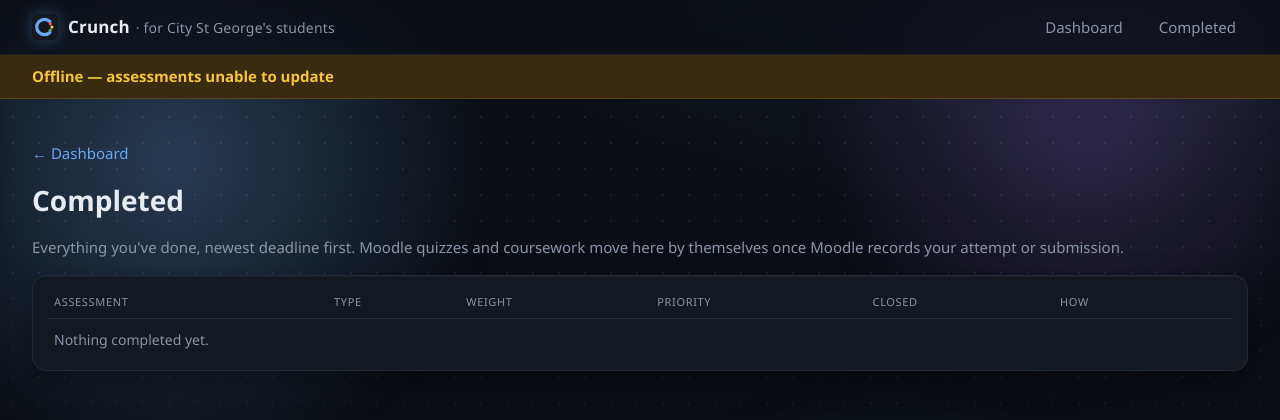
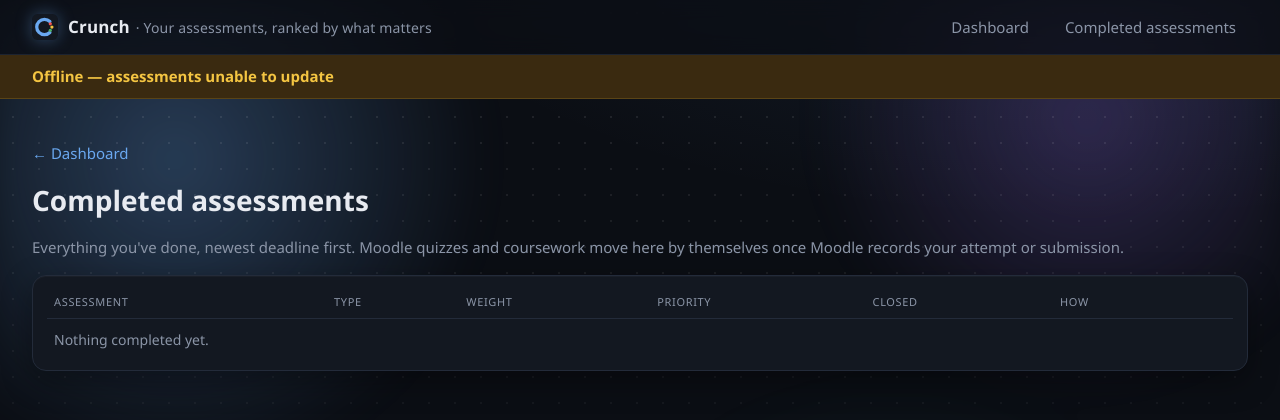
Before and after one commit to deividas-talocka/crunch, a Flask app: page /completed in a window 1280 px wide. Shown: the top 420 px of the page. Run offline with Flask 3, Linux system fonts and the light colour scheme.

Commit message:
Slogan in the top bar; rename Completed to Completed assessments
Co-Authored-By: Claude Opus 5.5 <noreply@anthropic.com>

```diff
--- a/templates/base.html
+++ b/templates/base.html
@@ -10,10 +10,10 @@
 </head>
 <body>
   <header class="topbar">
-    <a class="brand" href="{{ url_for('dashboard') }}"><img class="brand-logo" src="{{ url_for('static', filename='favicon.svg') }}" alt="">Crunch <span class="brand-sub">· for City St George's students</span></a>
+    <a class="brand" href="{{ url_for('dashboard') }}"><img class="brand-logo" src="{{ url_for('static', filename='favicon.svg') }}" alt="">Crunch <span class="brand-sub">· Your assessments, ranked by what matters</span></a>
     <nav>
       <a href="{{ url_for('dashboard') }}">Dashboard</a>
-      <a href="{{ url_for('completed') }}">Completed</a>
+      <a href="{{ url_for('completed') }}">Completed assessments</a>
     </nav>
   </header>
   {% if view and view.offline %}
--- a/templates/completed.html
+++ b/templates/completed.html
@@ -1,8 +1,8 @@
 {% extends "base.html" %}
-{% block title %}Completed — Crunch{% endblock %}
+{% block title %}Completed assessments — Crunch{% endblock %}
 {% block content %}
 <p><a href="{{ url_for('dashboard') }}">← Dashboard</a></p>
-<h1 class="page-title">Completed</h1>
+<h1 class="page-title">Completed assessments</h1>
 <p class="muted">Everything you've done, newest deadline first. Moodle quizzes and coursework move here by themselves once Moodle records your attempt or submission.</p>
 
 <div class="panel">
```
Also changed, not shown: devpost/checklist.md (+1 -0 lines).
